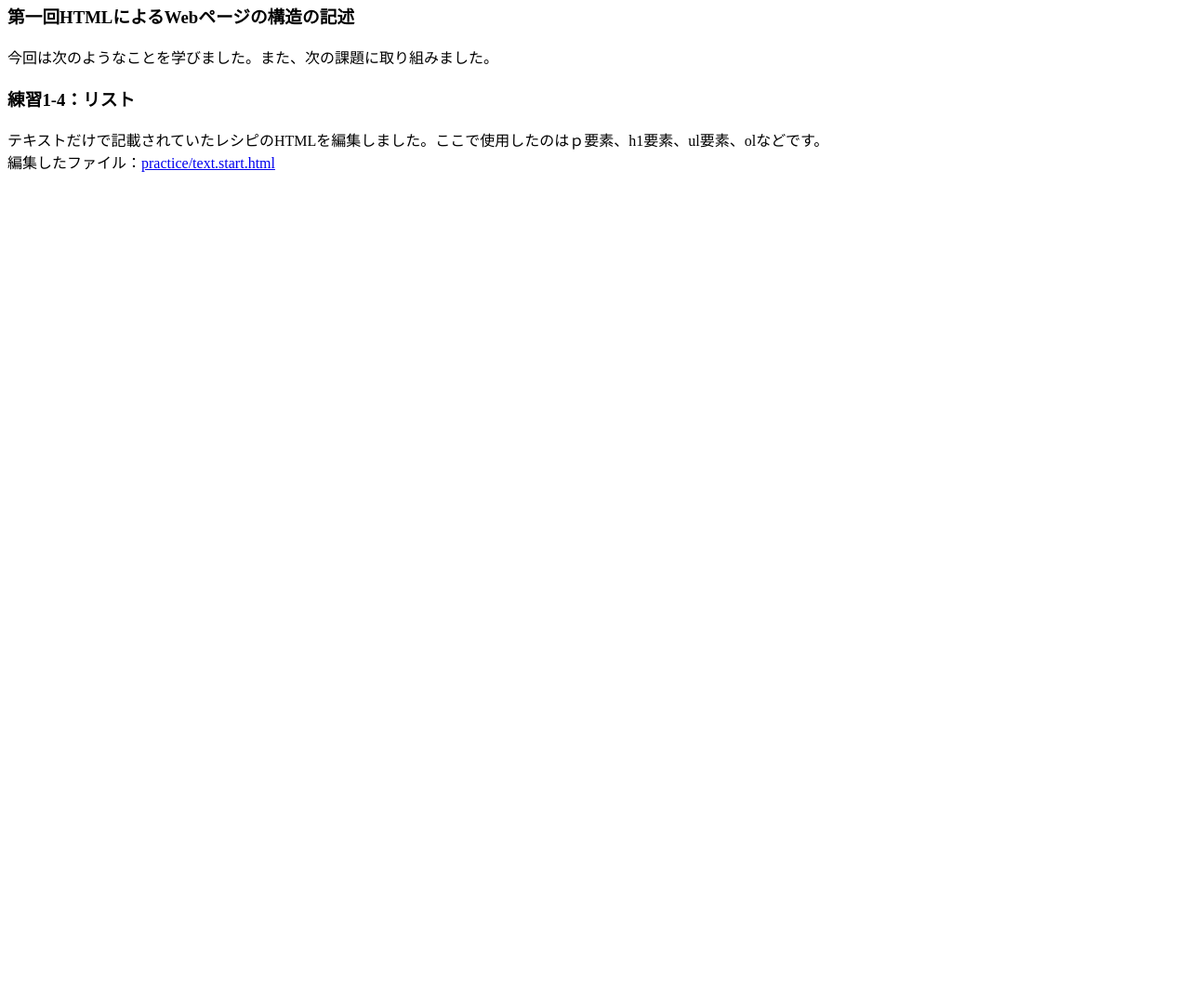
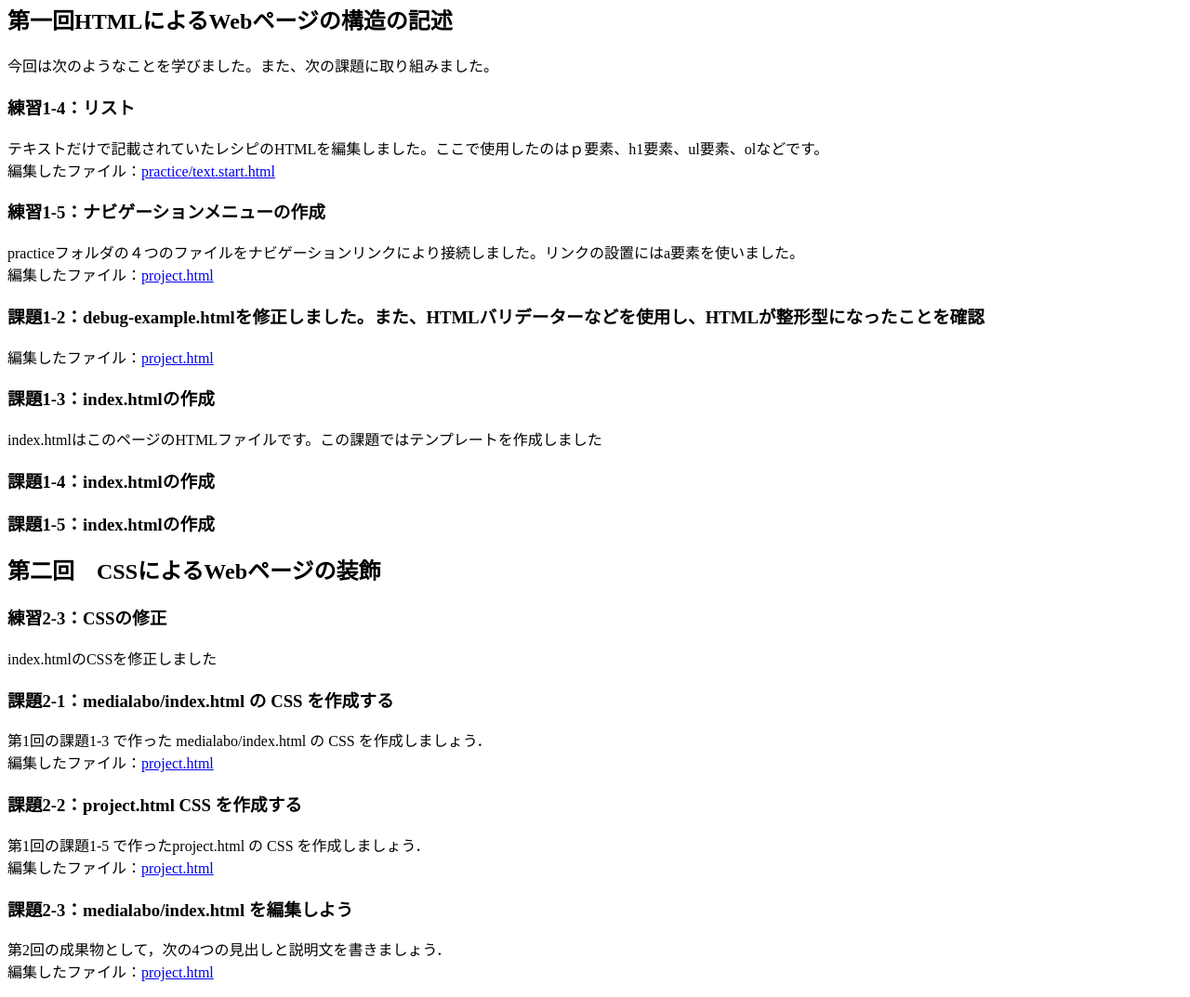
Before and after one commit to G084102020/medialabo, a plain HTML site: page index.html in a window 1280 px wide. Shown: the part 362-1435 px from the top of the page at 93% size. Before the commit the page ends 800 px from the top, so only its background shows below. Drawn offline with Linux system fonts and the light colour scheme.

Commit message:
第二回

```diff
--- a/index.html
+++ b/index.html
@@ -12,10 +12,34 @@
     <p>プロジェクト課題では...を実施する。ここで表示するデータは...
     <br>プロジェクト課題で作成したページ： <a href="project.html"target="_blank">project.html</a></br></p>
     <h2>毎回の講義で作成したページ</h2>
-    <h3>第一回HTMLによるWebページの構造の記述</h3>
+
+    <h2>第一回HTMLによるWebページの構造の記述</h2>
     <p>今回は次のようなことを学びました。また、次の課題に取り組みました。</p>
     <h3>練習1-4：リスト</h3>
     <p>テキストだけで記載されていたレシピのHTMLを編集しました。ここで使用したのはｐ要素、h1要素、ul要素、olなどです。<br>編集したファイル：<a href="practice/text.start.html"target="_blank">practice/text.start.html</a></br></p>
+    <h3>練習1-5：ナビゲーションメニューの作成</h3>
+    <p>practiceフォルダの４つのファイルをナビゲーションリンクにより接続しました。リンクの設置にはa要素を使いました。
+    <br>編集したファイル：<a href="project.html"target="_blank">project.html</a><br></p>
+    <h3>課題1-2：debug-example.htmlを修正しました。また、HTMLバリデーターなどを使用し、HTMLが整形型になったことを確認</h3>
+    <p>編集したファイル：<a href="project.html"target="_blank">project.html</a></p>
+    <h3>課題1-3：index.htmlの作成</h3>
+    <P>index.htmlはこのページのHTMLファイルです。この課題ではテンプレートを作成しました</P>
+    <h3>課題1-4：index.htmlの作成</h3>
+    <P></P>
+    <h3>課題1-5：index.htmlの作成</h3>
+    <P></P>
 
+    <h2>第二回　CSSによるWebページの装飾</h2>
+    <h3>練習2-3：CSSの修正</h3>
+    <P>index.htmlのCSSを修正しました</P>
+    <h3>課題2-1：medialabo/index.html の CSS を作成する</h3>
+    <P>第1回の課題1-3 で作った medialabo/index.html の CSS を作成しましょう．
+    <br>編集したファイル：<a href="project.html"target="_blank">project.html</a></br></P>
+    <h3>課題2-2：project.html CSS を作成する</h3>
+    <P>第1回の課題1-5 で作ったproject.html の CSS を作成しましょう．
+    <br>編集したファイル：<a href="project.html"target="_blank">project.html</a></br></P>
+    <h3>課題2-3：medialabo/index.html を編集しよう</h3>
+    <P>第2回の成果物として，次の4つの見出しと説明文を書きましょう．
+    <br>編集したファイル：<a href="project.html"target="_blank">project.html</a></br></P>
   </body>
 </html>
```
